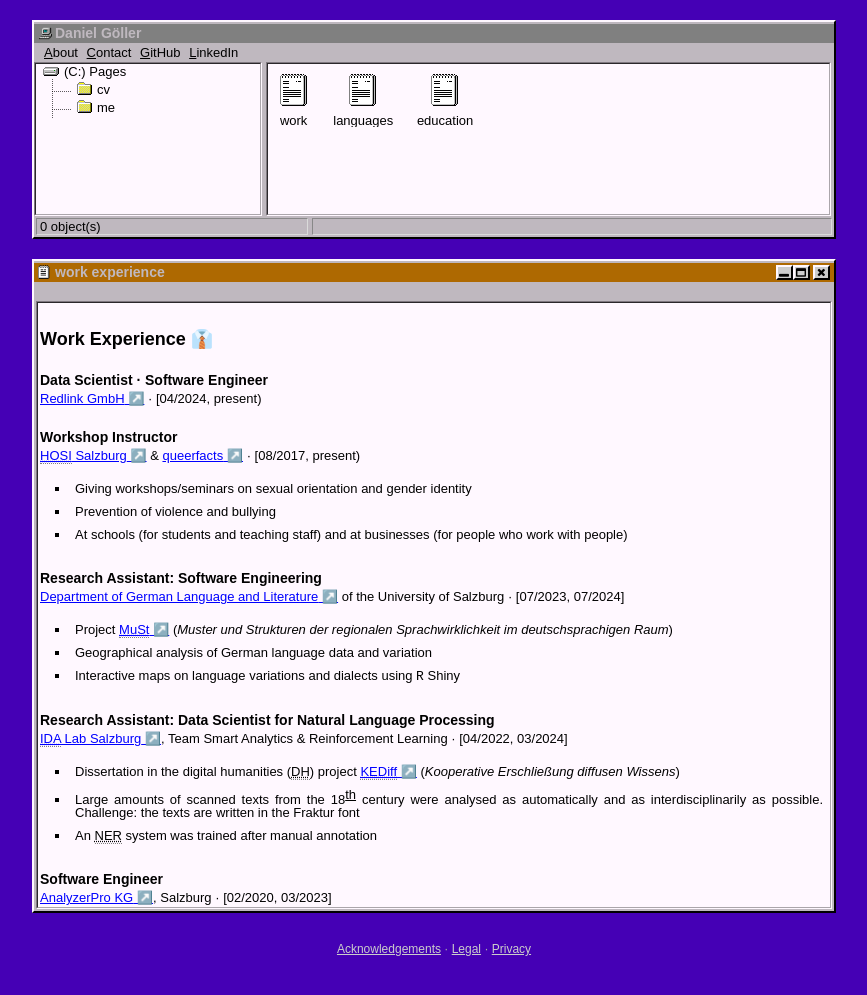
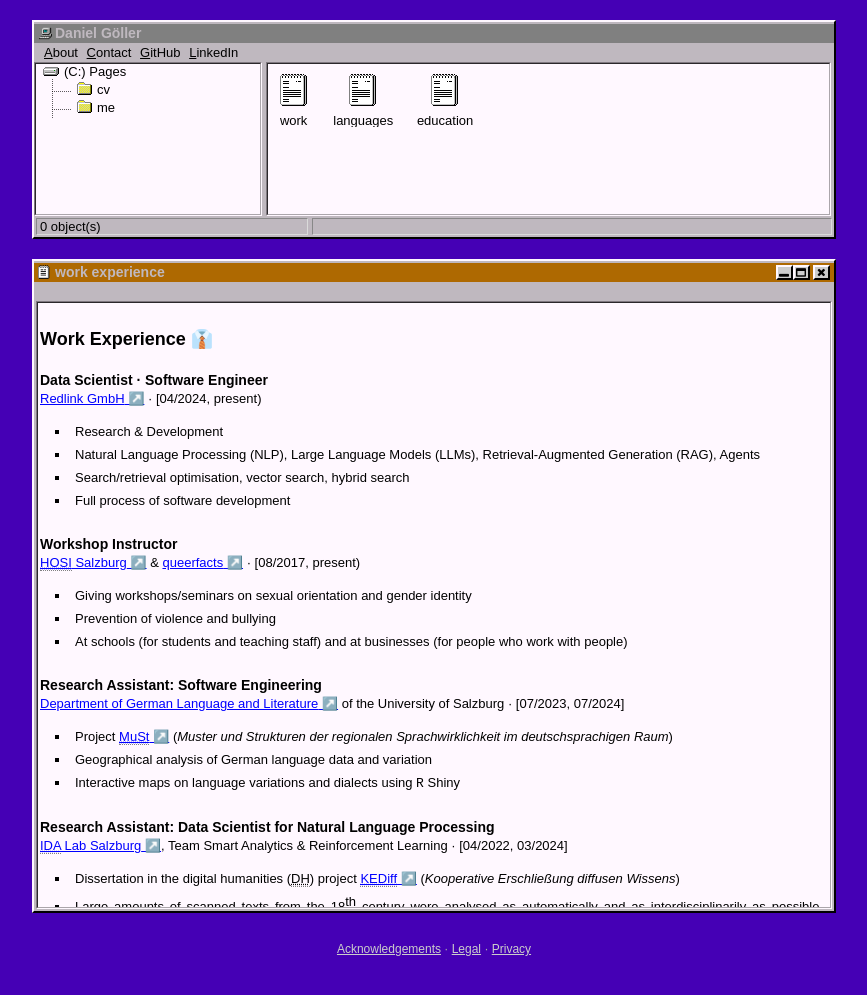
Before and after one commit to LelViLamp/LelViLamp.github.io, a Jekyll site: the page built from cv/work.html, in a window 1280 px wide. Shown: the top 995 px of the page, without its empty margins (206-1073 px from the left). Built offline with Jekyll 4.4.1, drawn with Linux system fonts in a browser that asks for light colours.

Commit message:
add role description to work at Redlink

```diff
--- a/cv/work.html
+++ b/cv/work.html
@@ -12,7 +12,14 @@
         <h3>Data Scientist &middot; Software Engineer</h3>
         <span class="company"><a href="https://redlink.at" target="_blank">Redlink GmbH</a></span> &middot;
         <span class="time_range">[04/2024, present)</span>
-        <p></p>
+        <p>
+            <ul>
+                <li>Research & Development</li>
+                <li>Natural Language Processing (NLP), Large Language Models (LLMs), Retrieval-Augmented Generation (RAG), Agents</li>
+                <li>Search/retrieval optimisation, vector search, hybrid search</li>
+                <li>Full process of software development</li>
+            </ul>
+        </p>
     </div>
 
     <div>
```
